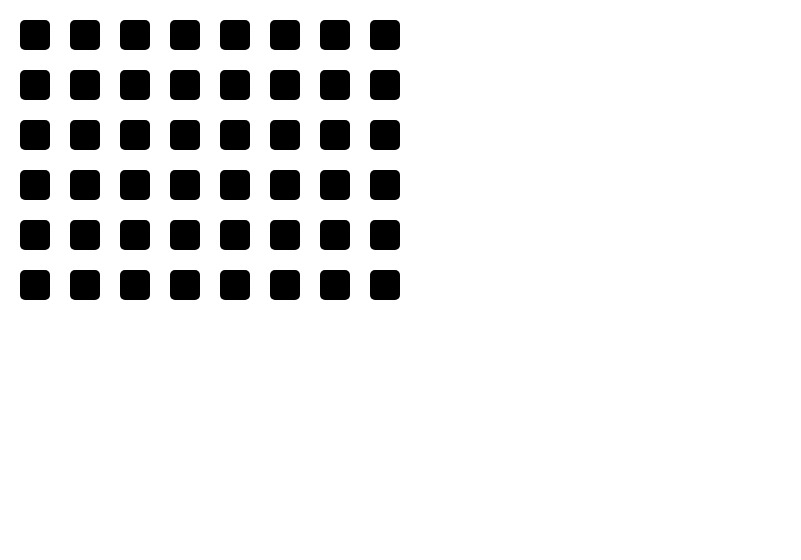
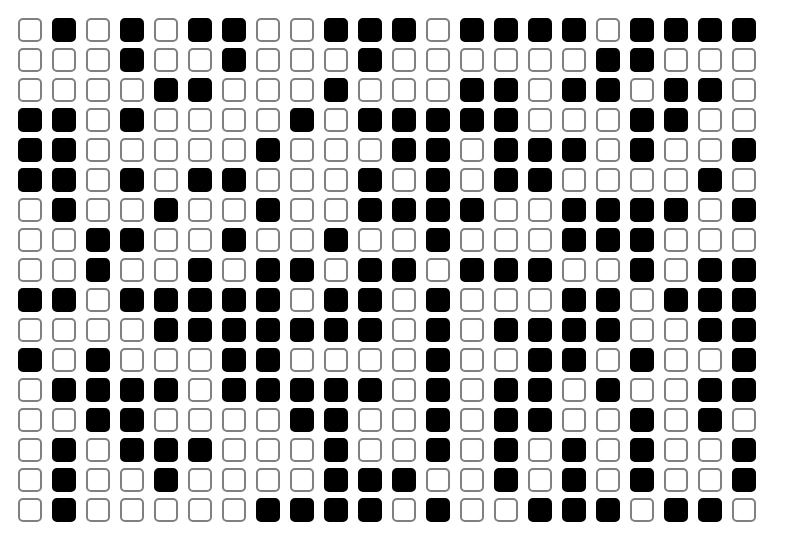
Before and after one commit to thedavidkipnis/game-of-life, a plain HTML site: page index.html in a window 1280 px wide. Shown: the whole page, without its empty margins (0-801 px from the left). Drawn offline with Linux system fonts and the light colour scheme.

Commit message:
Made grid cover most of page - added automatic grid updating

```diff
--- a/index.html
+++ b/index.html
@@ -8,7 +8,7 @@
     <link rel="stylesheet" href="styles.css">
     <script src="script.js"></script>
 </head>
-<body onload="genGrid(3,3)">
+<body onload="main()">
     <div id="grid-container"></div>
 </body>
 </html>
--- a/script.js
+++ b/script.js
@@ -1,29 +1,44 @@
-//let grid = [];
+var grid = [];
+
+function main() {
+    genGrid(3,3);
+    setInterval(switchGrid, 500);
+}
 
 function genGrid(rows, cols) {
 
     let screenHeight = screen.height;
     let screenWidth = screen.width;
 
-    for (var i = 0; i < Math.floor(screenHeight/100); i++) {
+    for (var i = 0; i < Math.floor(screenHeight/35); i++) {
         var row = document.createElement("div");
         row.className = "grid-row";
 
-        //let gridRow = [];
-        for (var j = 0; j < Math.floor(screenWidth/100); j++) {
+        var gridRow = [];
+        for (var j = 0; j < Math.floor(screenWidth/35); j++) {
             var cell = document.createElement("div");
-            cell.className = "grid-cell";
+
+            cell.className = "grid-cell-filled";
+
             row.appendChild(cell);
 
-            //gridRow[j] = cell;
+            gridRow[j] = cell;
         }
 
         document.getElementById("grid-container").appendChild(row);
-        //grid[i] = gridRow;
+        grid[i] = gridRow;
     }
+}
 
-    // var row = document.createElement("div");
-    // row.className = "grid-container";
-    // row.innerHTML = "ADDED";
-    // document.getElementById("grid-container").appendChild(row);
+function switchGrid() {
+    console.log("heyyy");
+    grid.forEach(row => {
+        row.forEach(cell => {
+            if(Math.floor(Math.random() * 2) == 1) {
+                cell.className = "grid-cell-unfilled";
+            } else {
+                cell.className = "grid-cell-filled";
+            }
+        })
+    });
 }
--- a/styles.css
+++ b/styles.css
@@ -4,30 +4,62 @@ body {
     height: 100%;
 }
 
+#run-button {
+    color: cornflowerblue;
+    background-color: white;
+    border-style: solid;
+}
+
 #grid-container {
-    width: 100%;
-    height: 100%;
-    top: 0;
-    left: 0;
+    width: 95vw;
+    height: 95vh;
+
     position: fixed;
     display: flexbox;
-    border-color: red;
-    border-width: 10px;
+
+    margin: 10px;
+
+    /* border-color: red;
+    border-style: solid; */
 }
 
 .grid-row {
+
     width: 100%;
-    height: 30px;
+    height: 20px;
     display: flex;
-    padding: 10px;
+    margin-bottom: 10px;
+
+    /* border-color: red;
+    border-style: solid; */
 }
 
-.grid-cell {
+.grid-cell-filled {
     width: 20px;
-    height: 20px;
-    padding: 5px;
-    margin: 10px;
+    height: 100%;
+
+    margin-right: 10px;
+
     background-color: black;
     color: white;
+
     border-radius: 5px;
+    border-color: black;
+    border-width: 2px;
+    border-style: solid;
 }
+
+.grid-cell-unfilled {
+    width: 20px;
+    height: 100%;
+
+    margin-right: 10px;
+
+    background-color: white;
+    color: white;
+
+    border-radius: 5px;
+    border-color: gray;
+    border-width: 2px;
+    border-style: solid;
+}
```
